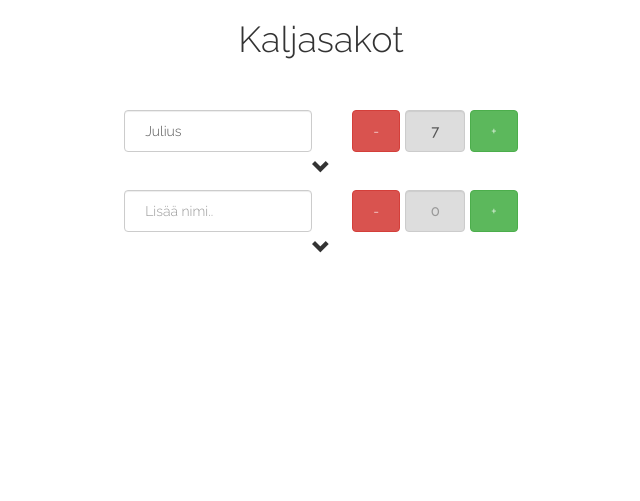
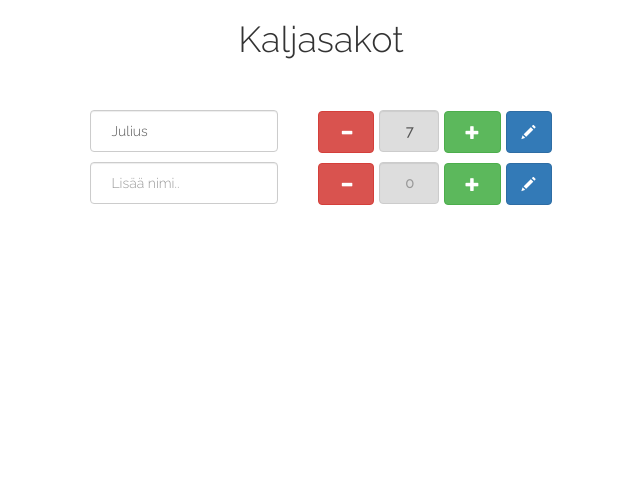
Before and after one commit to jsur/jaakiekkotulokset, a Node server app: page / in a window 1280 px wide. Shown: the part 80-581 px from the top of the page, without its empty margins (319-959 px from the left). Run offline with Node 20, Linux system fonts and the light colour scheme; data comes from the database, SQL or seed files in the repository; some libraries are stand-ins or nearby versions.

Commit message:
UI improvements

```diff
--- a/src/public/js/kaljasakot.js
+++ b/src/public/js/kaljasakot.js
@@ -62,6 +62,12 @@ var url = window.location.href
 		var i = $(this).parent().index();
 		var id = ($("#sakko" + i).attr('object-id'));
 
+		if($("#kaljasakko-name" + i).val().length == 0) {
+
+			console.log("Name empty, nothing done.")
+
+		} else {
+
 			if(id != undefined) {
 
 			//Here we use debounce because I wanted see how it works
@@ -78,6 +84,7 @@ var url = window.location.href
 					'trailing': true,
 					'maxWait': 5000
 				})(url, i);
+			}
 		}
 	})
 
@@ -107,8 +114,6 @@ var url = window.location.href
 	$(".kaljasakko-reason-toggle").click(function() {
 
 		var i = $(this).parent().index();
-
-		$("#kaljasakko-reason-toggle" + i).toggleClass("rotate-180");
 		$("#kaljasakko-reason" + i).slideToggle("fast");
 	});
 
--- a/src/public/styles/kaljasakot.css
+++ b/src/public/styles/kaljasakot.css
@@ -1,8 +1,9 @@
 /*Bootstrap overrides*/
 
 #bootstrap-override .kaljasakko-reason {
-	width: 90%;
 	display: none;
+	width: 65%;
+	margin-top: 5px;
 }
 
 /*Class styles*/
@@ -52,14 +53,9 @@
 }
 
 .kaljasakko-reason-toggle {
-	display: block;
-	padding: 5px;
-	font-size: 1.3em;
-	transition: transform .3s ease-in;
-}
-
-.kaljasakko-reason-toggle.rotate-180 {
-	transform: rotate(180deg);
+	display: inline-block;
+	padding: 10px 15px;
+	margin-left: 5px;
 }
 
 
@@ -83,4 +79,15 @@
 	.kaljasakko-sum {
 		display: inline;
 	}
+
+	.kaljasakko-reason {
+		display: block;
+	}
 }
+
+@media (max-width: 450px) {
+
+	.kaljasakko-name {
+		max-width: 140px;
+	}
+}
--- a/src/views/kaljasakot.pug
+++ b/src/views/kaljasakot.pug
@@ -8,17 +8,17 @@ body(id='bootstrap-override')
 				each value, i in items
 					div(class='kaljasakko' id="sakko" + i object-id=items[i]._id)
 						input(class='kaljasakko-name form-control' id="kaljasakko-name" + i  type='text' value=items[i].name)
-						button(class='kaljasakko-subtract btn btn-danger' id="kaljasakko-subtract" + i) -
+						button(class='kaljasakko-subtract btn btn-danger glyphicon glyphicon-minus' id="kaljasakko-subtract" + i)
 						input(class='kaljasakko-sum form-control' id="kaljasakko-sum" + i type='text' disabled value=items[i].amount)
-						button(class='kaljasakko-add btn btn-success' id="kaljasakko-add" + i) +
-						span(class="glyphicon glyphicon-chevron-down kaljasakko-reason-toggle" id="kaljasakko-reason-toggle" + i)
+						button(class='kaljasakko-add btn btn-success glyphicon glyphicon-plus' id="kaljasakko-add" + i)
+						button(class="glyphicon glyphicon-pencil btn btn-primary kaljasakko-reason-toggle" id="kaljasakko-reason-toggle" + i)
 						textarea(class="kaljasakko-reason form-control" placeholder="Lisää sakon syyt.." id="kaljasakko-reason" + i) #{items[i].reason}
 				div(class='kaljasakko' id="sakko" + items.length)
 					input(class='kaljasakko-name form-control' id="kaljasakko-name" + items.length type='text' placeholder='Lisää nimi..')
-					button(class='kaljasakko-subtract btn btn-danger' id="kaljasakko-subtract" + items.length) -
+					button(class='kaljasakko-subtract btn btn-danger glyphicon glyphicon-minus' id="kaljasakko-subtract" + items.length)
 					input(class='kaljasakko-sum form-control' id="kaljasakko-sum" + items.length type='text' disabled placeholder=0)
-					button(class='kaljasakko-add btn btn-success' id="kaljasakko-add" + items.length) +
-					span(class="glyphicon glyphicon-chevron-down kaljasakko-reason-toggle" id="kaljasakko-reason-toggle" + items.length)
+					button(class='kaljasakko-add btn btn-success glyphicon glyphicon-plus' id="kaljasakko-add" + items.length)
+					button(class="glyphicon glyphicon-pencil btn btn-primary kaljasakko-reason-toggle" id="kaljasakko-reason-toggle" + items.length)
 					textarea(class="kaljasakko-reason form-control" placeholder="Lisää sakon syyt.." id="kaljasakko-reason" + items.length)
 		include includes/footer.pug
 		script(src="js/kaljasakot.js")
```
Lines whose indentation alone changed are shown as unchanged.
